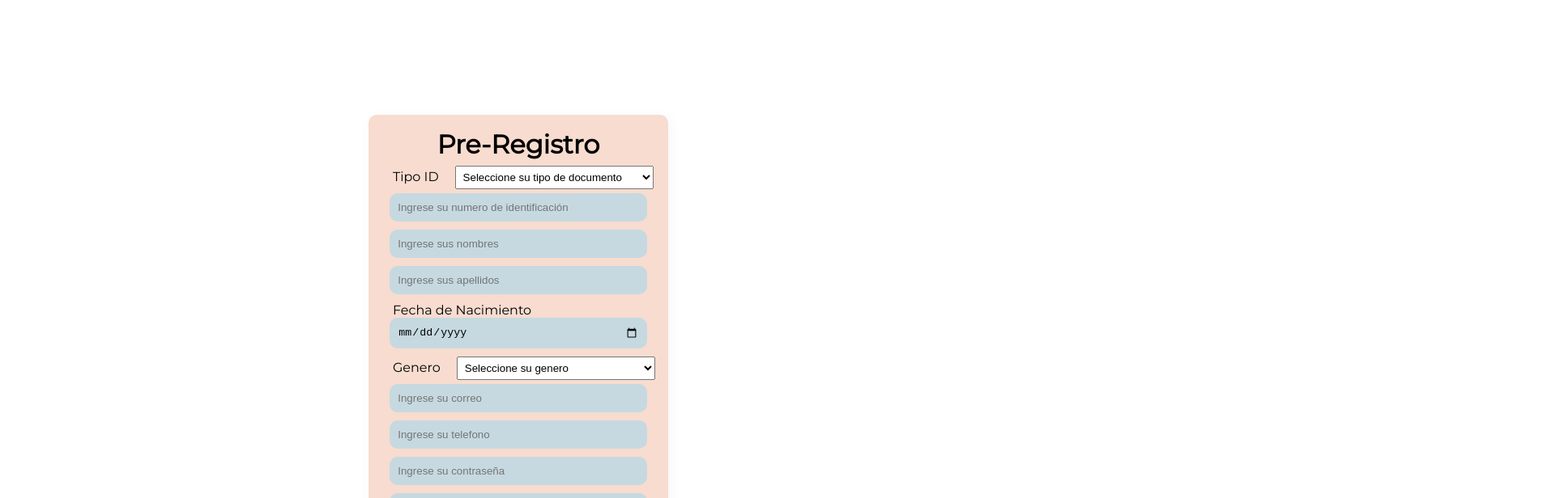
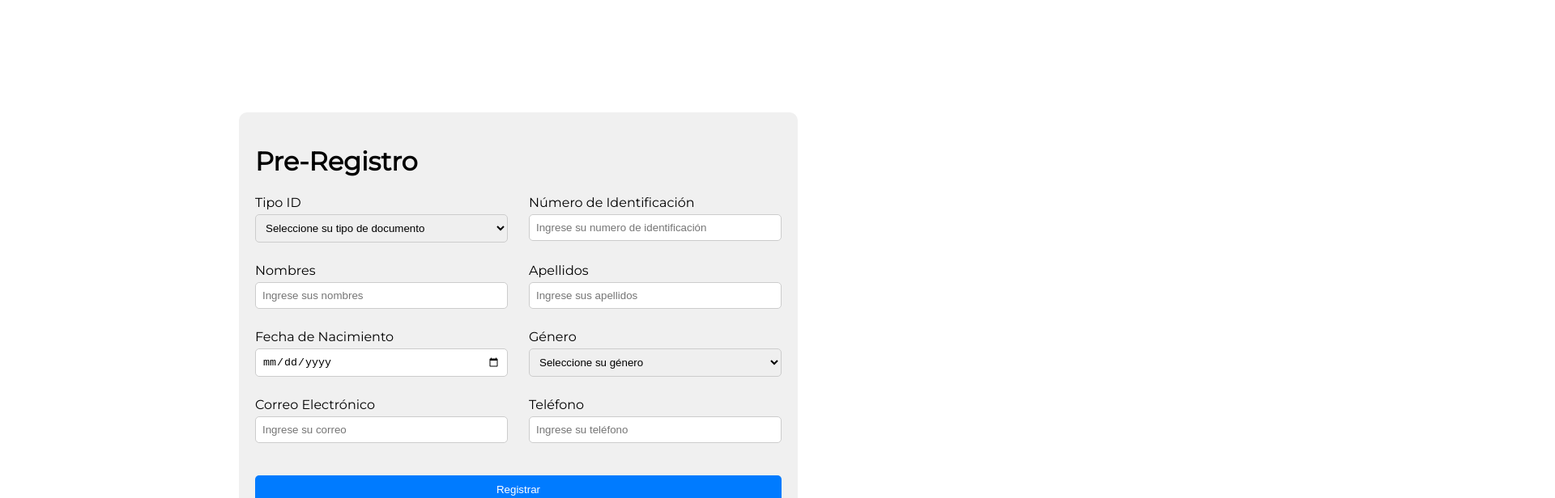
Before and after one commit to ProyectoNV/NV-FRONT, a React (Create React App) app: page /Registro in a window 1280 px wide. Shown: the top 616 px of the page at 81% size, 1920 px wide, since content can reach past the window. Built offline with nearby package versions, Linux system fonts and the light colour scheme.

Commit message:
Se termina la union front y back del preregistro y se usan los estilos en cada uno

```diff
--- a/src/Vistas/Login.jsx
+++ b/src/Vistas/Login.jsx
@@ -79,12 +79,12 @@ export const Login = () => {
                     <input value={formData.contrasena} className="inputLogin" type="password" name="contrasena" onChange={handleInput}  placeholder="Ingrese su contraseña" required/>
                     <button type="submit" className="btn-iniciar">Ingreso</button><br></br>
                     <div className="links">
-                        <Link to="/RecuperarContraseña">
+                        <Link to="/Restablecer">
                             <label className="label-cursor">Olvido su contraseña</label>
                         </Link>
                         <Link to="/registro">
+                            <label className="label-cursor">Pre-Registro</label>
                         </Link>
-                        <label className="label-cursor">Pre-Registro</label>
                     </div>
                 </form>
             </div>
--- a/src/Vistas/Registro.jsx
+++ b/src/Vistas/Registro.jsx
@@ -1,90 +1,114 @@
-import React from "react"
-import {Link } from "react-router-dom"
+import React from "react";
+import { Link } from "react-router-dom";
 import { useState } from "react";
 import Swal from "sweetalert2";
+import axios from "axios";
 import '../css/Login.css';
 
 export const Registro = () => {
-    const[tipoId,setTipoId]=useState("");
-    const[numeroId,setNumeroId]=useState("");
-    const[nombres,setNombres]=useState("");
-    const[apellidos,setApellidos]=useState("");
-    const[fecha,setFecha]=useState("");
-    const[genero,setGenero]=useState("");
-    const[correo,setCorreo]=useState("");
-    const[telefono,setTelefono]=useState("");
-    const[contraseña,setContraseña]=useState("");
-    const[confirmarContraseña,setConfirmarContraseña]=useState("");
+    const [datosRegistros, setDatosRegistros] = useState({
+        tipoId:"",
+        numeroId:"",
+        nombres:"",
+        apellidos:"",
+        fecha:"",
+        genero:"",
+        correo:"",
+        telefono:""
+    })
 
-
-    const Alerta=(icono,titulo,descripcion)=>{
-        Swal.fire({
-            icon:icono,
-            title:titulo,
-            text:descripcion
+    const handleInputChange = (e) => {
+        const { name, value } = e.target;
+        setDatosRegistros({
+          ...datosRegistros,
+          [name]: value
         });
     };
 
-    const VerificarCampos=(e)=>{
+    const Alerta = (icono, titulo, descripcion) => {
+        Swal.fire({
+            icon: icono,
+            title: titulo,
+            text: descripcion
+        });
+    };
+
+    const VerificarCampos = async (e) => {
         e.preventDefault();
 
-        if(nombres.length<3 || apellidos.length<3){
-            Alerta("error","Error","Ingrese un nombre o apellido valido")
-            return false;
+        try {
+            const response = await axios.post('http://localhost:4000/preRegistro', datosRegistros);
+
+            if (response.data.success) {
+                Alerta("success", "Pre Registro Exitoso", "Tu Pre registro se ha enviado correctamente");
+            } else {
+                Alerta("error", "Error", response.data.message || "No se pudo completar el pre registro");
             }
-
-        if((contraseña.length === confirmarContraseña.length)){
-            if(contraseña === confirmarContraseña){
-                console.log("Correcto");
-            }else{
-                console.log("Deben ser iguales");
-                return false;
+        } catch (error) {
+            console.error('Error al enviar la solicitud:', error);
+            Alerta("error", "Error", "Ocurrió un error al enviar la solicitud");
         }
-        }else{
-            Alerta("error","Error en la contraseña","La contraseña y su confirmacion deben ser iguales");
-            return false;
-        }
-
-        Alerta("sucess","Pre Registro Exitoso","Tu Pre registro se ha enviado correctamente")
     }
 
     return (
-        <div className="container_registro">
-            <form className="form_registro" onSubmit={VerificarCampos}>
+        <div className="contenedorregistro">
+            <form className="formulario_registro" onSubmit={VerificarCampos}>
                 <h1>Pre-Registro</h1>
+                <div className="registro-row">
+                    <div className="registro-col">
                         <label htmlFor="tipo_identificación">Tipo ID</label>
-                <select value={tipoId} onChange={(e)=>setTipoId(e.target.value)} required>
+                        <select name="tipoId" className="RegistroInput" value={datosRegistros.tipoId} onChange={handleInputChange} required>
                             <option value="" disabled selected>Seleccione su tipo de documento</option>
                             <option value="RC">RC</option>
                             <option value="TI">TI</option>
                             <option value="CC">CC</option>
                             <option value="CE">CE</option>
-                    <option value="PEP">PEP</option>
                         </select>
-                <input  className="inputRegistro" type="text" placeholder="Ingrese su numero de identificación" pattern="[0-9]{6,}" title="Ingrese solo numeros sin puntos ni comas" value={numeroId} onChange={(e)=>setNumeroId(e.target.value)} required/>
-                <input className="inputRegistro" type="text" placeholder="Ingrese sus nombres" value={nombres} onChange={(e)=>setNombres(e.target.value)} required/>
-                <input className="inputRegistro" type="text" placeholder="Ingrese sus apellidos" value={apellidos} onChange={(e)=>setApellidos(e.target.value)} required/>
-                <label htmlFor="inputRegistro">Fecha de Nacimiento</label>
-                <input className="inputRegistro" type="date" value={fecha} onChange={(e)=>setFecha(e.target.value)} required/>
-                <label htmlFor="genero">Genero</label>
-                <select value={genero} onChange={(e)=>setGenero(e.target.value)} required>
-                    <option value="" disabled selected>Seleccione su genero</option>
-                    <option value="Femenino" defaultValue={"Femenino"}>Femenino</option>
+                    </div>
+                    <div className="registro-col">
+                        <label htmlFor="numeroId">Número de Identificación</label>
+                        <input className="RegistroInput" name="numeroId" type="text" placeholder="Ingrese su numero de identificación" pattern="[0-9]{6,}" title="Ingrese solo numeros sin puntos ni comas" value={datosRegistros.numeroId} onChange={handleInputChange} required/>
+                    </div>
+                </div>
+                <div className="registro-row">
+                    <div className="registro-col">
+                        <label htmlFor="nombres">Nombres</label>
+                        <input className="RegistroInput" type="text" name="nombres" placeholder="Ingrese sus nombres" value={datosRegistros.nombres} onChange={handleInputChange} required/>
+                    </div>
+                    <div className="registro-col">
+                        <label htmlFor="apellidos">Apellidos</label>
+                        <input className="RegistroInput" type="text" name="apellidos" placeholder="Ingrese sus apellidos" value={datosRegistros.apellidos} onChange={handleInputChange} required/>
+                    </div>
+                </div>
+                <div className="registro-row">
+                    <div className="registro-col">
+                        <label htmlFor="fecha">Fecha de Nacimiento</label>
+                        <input className="RegistroInput" name="fecha" type="date" value={datosRegistros.fecha} onChange={handleInputChange} required/>
+                    </div>
+                    <div className="registro-col">
+                        <label htmlFor="genero">Género</label>
+                        <select name="genero" className="RegistroInput" value={datosRegistros.genero} onChange={handleInputChange} required>
+                            <option value="" disabled selected>Seleccione su género</option>
+                            <option value="Femenino">Femenino</option>
                             <option value="Masculino">Masculino</option>
-                    <option value="Otro">Otro</option>
                         </select>
-                <input className="inputRegistro" type="email" placeholder="Ingrese su correo" value={correo} onChange={(e)=>setCorreo(e.target.value)} required/>
-                <input className="inputRegistro" type="tel" placeholder="Ingrese su telefono" pattern="[0-9]*" value={telefono} onChange={(e)=>setTelefono(e.target.value)} required/>
-                <input className="inputRegistro" type="password" placeholder="Ingrese su contraseña" pattern="(?=.*[A-Z])(?=.*[a-z])(?=.*[0-9])(?=.*[!*@#$%&]).{8,}" value={contraseña} onChange={(e)=>setContraseña(e.target.value)} required/>
-                <input className="inputRegistro" type="password" placeholder="Confirme su contraseña" value={confirmarContraseña} onChange={(e)=>setConfirmarContraseña(e.target.value)} required/>
+                    </div>
+                </div>
+                <div className="registro-row">
+                    <div className="registro-col">
+                        <label htmlFor="correo">Correo Electrónico</label>
+                        <input className="RegistroInput" type="email" name="correo" placeholder="Ingrese su correo" value={datosRegistros.correo} onChange={handleInputChange} required/>
+                    </div>
+                    <div className="registro-col">
+                        <label htmlFor="telefono">Teléfono</label>
+                        <input className="RegistroInput" type="tel" name="telefono" placeholder="Ingrese su teléfono" pattern="[0-9]*" value={datosRegistros.telefono} onChange={handleInputChange} required/>
+                    </div>
+                </div>
                 <button className="btnRegistro" type="submit">Registrar</button>
-                <Link to="/ingreso">
-                    <label className="label-cursor">Iniciar sesion</label>
-                </Link>
+                <Link to="/ingreso" className="label-cursor">Iniciar sesión</Link>
             </form>
         </div>
-
     )
 }
 
-export default Registro
+export default Registro;
--- a/src/Vistas/Registro_Alumno.jsx
+++ b/src/Vistas/Registro_Alumno.jsx
@@ -1,10 +1,9 @@
 import React from "react"
 import { useState, useRef, useEffect } from "react";
 import SidebarAdmi from "../Componentes/Dashboard_admi";
-import '../css/Formularios.css'
+import '../css/Formularios.css';
 import Swal from "sweetalert2";
 import '../css/Lista.css';
-import '../css/Formularios.css';
 import axios from "axios";
 
 
--- a/src/Vistas/RestablecerContra.jsx
+++ b/src/Vistas/RestablecerContra.jsx
@@ -1,19 +1,89 @@
-
-import React from 'react'
+import React, { useState } from 'react';
+import { Link } from "react-router-dom";
+import axios from 'axios';
+import '../css/Restablecer.css';
+import Swal from 'sweetalert2';
 
 const RestablecerContra = () => {
+  const [correo, setCorreo] = useState('');
+  const [nuevaContra, setNuevaContra] = useState('');
+  const [confirmacionContra, setConfirmacionContra] = useState('');
+  const [mensaje, setMensaje] = useState('');
+
+  const handleSubmit = async (e) => {
+    e.preventDefault();
+
+    const Alerta=(icono,titulo,descripcion)=>{
+      Swal.fire({
+          icon:icono,
+          title:titulo,
+          text:descripcion
+      });
+    };
+
+    try {
+      if (!correo || !/\S+@\S+\.\S+/.test(correo)) {
+        setMensaje('Ingrese un correo electrónico válido');
+        return;
+      }
+
+      if (nuevaContra !== confirmacionContra) {
+        Alerta("error","ERROR","Las contraseñas deben ser iguales")
+        return;
+      }
+
+      const response = await axios.put('http://localhost:4000/recuperarContrasena', { correo, nuevaContra, confirmacionContra });
+      if (response.data.success) {
+        Alerta("success","Exitoso",response.data.message || "Contraseña actualizada exitosamente")
+      } else {
+        Alerta("error", "Error", response.data.message || 'No se pudo restablecer la contraseña');
+      }
+    } catch (error) {
+      console.error('Error al procesar la solicitud:', error);
+      setMensaje('Ocurrió un error al restablecer la contraseña');
+    }
+  };
+
   return (
-    <div>
-        <fieldset className="caja-recuperar">
-            <legend>Recuperar Contraseña</legend>
-            <div className="inputs-recuperar">
-                <input type="email" id="contrasenaa" placeholder="Ingrese su correo" required />
-                <input type="email" id="contrasenaa_con" placeholder="Ingrese nuevamente su correo" required />
-                <button type="button" >Restablecer Contraseña</button>
+    <div className='restablecer-container'>
+        <fieldset className="caja-restablecer">
+          <legend>Restablecer Contraseña</legend>
+          <form onSubmit={handleSubmit}>
+            <div className="inputs-restablecer">
+              <input
+                type="email"
+                placeholder="Ingrese su correo"
+                value={correo}
+                onChange={(e) => setCorreo(e.target.value)}
+                required
+              />
+              <input
+                type="password"
+                placeholder="Nueva Contraseña"
+                value={nuevaContra}
+                onChange={(e) => setNuevaContra(e.target.value)}
+                required
+              />
+              <input
+                type="password"
+                placeholder="Confirmar Contraseña"
+                value={confirmacionContra}
+                onChange={(e) => setConfirmacionContra(e.target.value)}
+                required
+              />
+              <button type="submit">Restablecer Contraseña</button>
             </div>
-      </fieldset>
+            <div className="iniciar-sesion-link">
+              <Link to="/">
+                <label>Iniciar sesion</label>
+              </Link>
+            </div>
+          </form>
+        </fieldset>
+        {mensaje && <p>{mensaje}</p>}
     </div>
-  )
-}
 
-export default RestablecerContra
+  );
+};
+
+export default RestablecerContra;
--- a/src/css/Login.css
+++ b/src/css/Login.css
@@ -1,5 +1,4 @@
-.container-login, .container_registro{
-
+.container-login{
     display: flex;
     justify-content: center;
     align-items: center;
@@ -20,7 +19,7 @@
     align-items: center;
 }
 
-.form_login, .form_registro{
+.form_login{
     width: 350px;
     height: auto;
     border-radius: 10px;
@@ -35,12 +34,12 @@
     margin: 0 auto;
     padding: 5px 0;
 }
-.form_login h1, .form_registro h1{
+.form_login h1{
     text-align: center;
     font-size: 2em;
     line-height: 10px;
 }
-.inputLogin, .inputRegistro{
+.inputLogin{
     display: block;
     margin: 0 auto;
     width: 85%;
@@ -51,7 +50,7 @@
     outline: none;
     background: #c6d9e0;
 }
-.btn-iniciar, .btnRegistro{
+.btn-iniciar{
     display: block;
     height: 30px;
     width: 40%;
@@ -72,19 +71,64 @@
 }
 
 /*Etiquetas de la pagina registro*/
-label,a{
-    color: black;
+.contenedorregistro {
+    display: flex;
+    justify-content: center;
+    align-items: center;
+    height: 100vh;
+}
+
+.formulario_registro {
+    width: 650px;
+    padding: 20px;
+    border-radius: 10px;
+    background-color: #f0f0f0;
+}
+
+.registro-row {
+    display: flex;
+    justify-content: space-between;
+    margin-bottom: 15px;
+}
+
+.registro-col {
+    width: 48%;
+}
+
+.RegistroInput {
+    width: 100%;
+    padding: 8px;
+    margin-top: 5px;
+    margin-bottom: 10px;
+    border: 1px solid #ccc;
+    border-radius: 5px;
+    box-sizing: border-box;
+}
+
+.btnRegistro {
+    width: 100%;
+    padding: 10px;
+    margin-top: 15px;
+    background-color: #007bff;
+    color: #fff;
+    border: none;
+    border-radius: 5px;
+    cursor: pointer;
+}
+
+.btnRegistro:hover {
+    background-color: #0056b3;
+}
+
+.label-cursor {
+    display: block;
+    text-align: center;
+    margin-top: 15px;
+    color: #007bff;
     text-decoration: none;
+    cursor: pointer;
 }
-select{
-    width: 70%;
-    padding: 5px;
-    margin-bottom: 5px;
+
+.label-cursor:hover {
+    text-decoration: underline;
 }
-select, label{
-    margin-left: 20px;
-}
-.label-cursor{
-    cursor: pointer;
-    font-weight: 600;
-}
```
Also changed, not shown: src/css/Restablecer.css (+64 -0 lines), src/css/Formularios.css (line endings or trailing spaces). Lines whose indentation alone changed are shown as unchanged.
